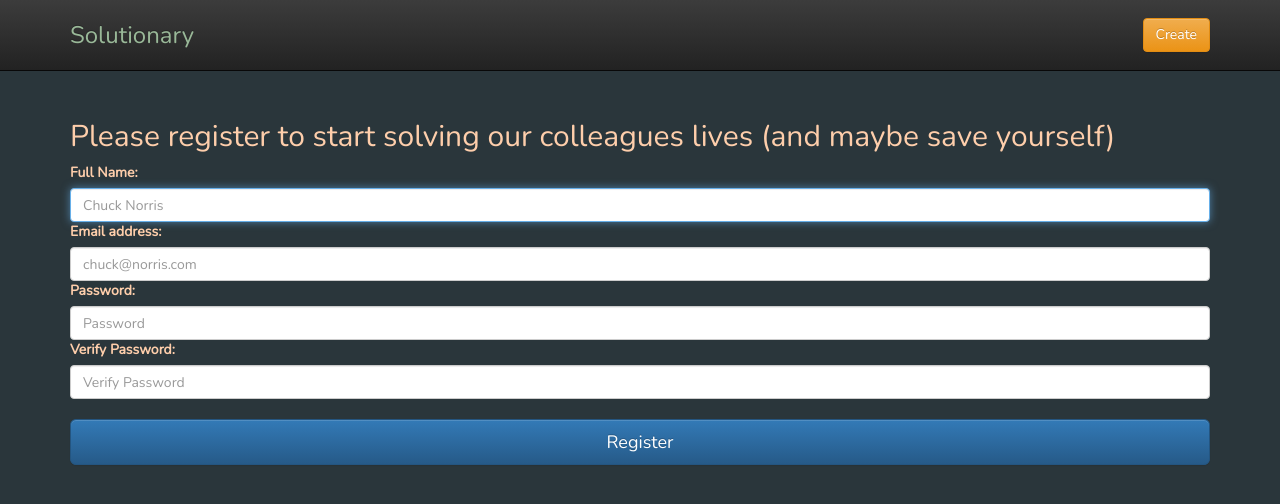
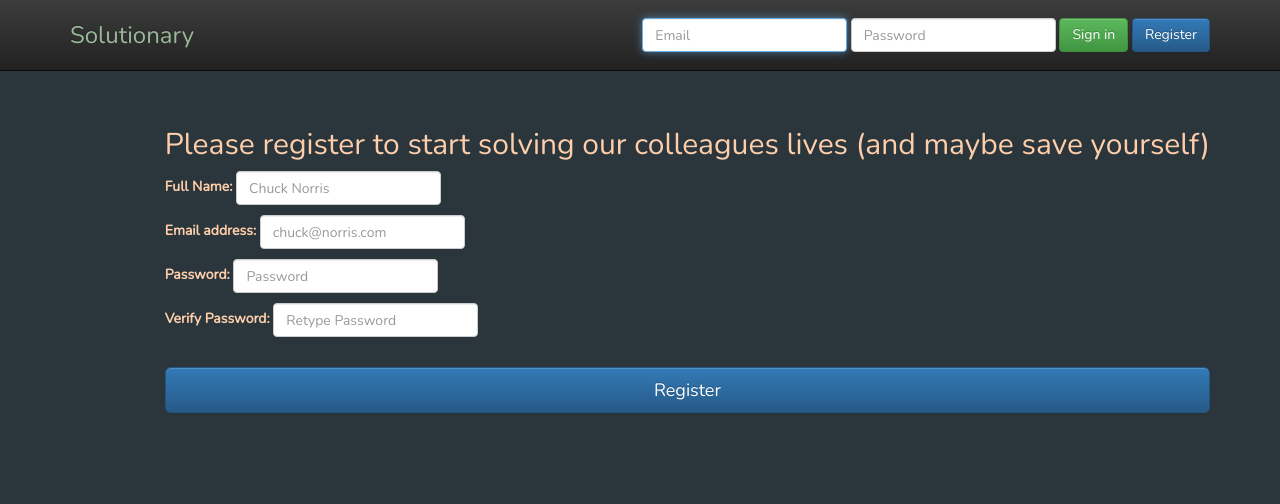
Before and after one commit to gitoso-College-Projects-ITA-2021/CES-22-Solutionary, a Flask app: template templates/register.html in a window 1280 px wide. Shown: the top 504 px of the page. Run offline with Flask 2, Linux system fonts and the light colour scheme; the template is opened without the code that fills it: values that come from a table or form of the project are taken from there, others are empty; some libraries are stand-ins or nearby versions.

Commit message:
Add basic design files

```diff
--- a/app.py
+++ b/app.py
@@ -16,7 +16,17 @@ db = SQLAlchemy(app)
 
 @app.route("/", methods=['GET', 'POST'])
 def index():
+    login_form = LoginForm()
+    app.jinja_env.globals['login_form'] = login_form
+    app.jinja_env.globals['logged'] = False
 
+    if login_form.validate_on_submit():
+        app.jinja_env.globals['logged'] = True
+        return render_template("index.html")
+    return render_template("index.html")
+
+@app.route('/register/', methods=['GET', 'POST'])
+def register():
     reg_form = RegistrationForm()
 
     if reg_form.validate_on_submit():
@@ -28,26 +38,9 @@ def index():
         db.session.add(user)
         db.session.commit()
 
-        return redirect(url_for('login'))
+        return redirect(url_for('index'))
 
-
-
-    return render_template('index.html', form=reg_form)
-
-@app.route("/login", methods=['GET', 'POST'])
-def login():
-
-    login_form = LoginForm()
-
-    # Allow login if validation success
-    if login_form.validade_on_submit():
-        return "Logged in, finally!"
-
-    return render_template("login.html", form=login_form)
-
-@app.route('/register/')
-def register():
-    return render_template('register.html')
+    return render_template('register.html', form=reg_form)
 
 @app.route('/search/')
 def search():
--- a/requirements.txt
+++ b/requirements.txt
@@ -1,4 +1,5 @@
 flask
 flask_sqlalchemy
 flask_wtf
+psycopg2-binary
 gunicorn
--- a/templates/layout.html
+++ b/templates/layout.html
@@ -32,44 +32,23 @@
                     <a id="navbar-logo-text" class="navbar-brand" href="/">Solutionary</a>
                     </div>
                     <div id="navbar" class="navbar-collapse collapse">
+                        {% if logged %}
+                        <form class="navbar-form navbar-right">
+                            <p>Logged in!</p>
+                        </form>
+                        {% else %}
                         <form action="{{url_for('index')}}", method="POST" class="navbar-form navbar-right">
                             <div class="form-group">
-                                {{ form.username(class_='form-control',
-                                    placeholder='Username', autocomplete='off',
-                                    autofocus=true)}}
-                                <ul>
-                                    {% for error in form.username.errors %}
-                                        <li>{{ error }}</li>
-                                    {% endfor %}
-                                </ul>
-                            <!-- <input type="text" placeholder="Email" class="form-control">-->
+                            {{ login_form.username(class_='form-control', placeholder='Email', autocomplete='off', autofocus=true)}}
                             </div>
                             <div class="form-group">
-                                    {{ form.password(class_='form-control',
-                                    placeholder='Password')}}
-
-                                    <ul>
-                                        {% for error in form.password.errors %}
-                                            <li>{{ error }}</li>
-                                        {% endfor %}
-                                    </ul>
-
-                             <!-- <input type="password" placeholder="Password" class="form-control">-->
+                            {{ login_form.password(class_='form-control', placeholder='Password')}}
                             </div>
-                            <div class="form-group">
-                                    {{ form.confirm_pswd(class_='form-control',
-                                    placeholder='Retype Password')}}
-
-                                    <ul>
-                                        {% for error in form.confirm_pswd.errors %}
-                                            <li>{{ error }}</li>
-                                        {% endfor %}
-                                    </ul>
-                             <!-- <input type="password" placeholder="Password" class="form-control">-->
-                            </div>
-                            <input type="submit" value="Create" class="btn btn-warning">
-                            {{ form.csrf_token }}
+                            <input type="submit" value="Sign in" class="btn btn-success">
+                            <a class="btn btn-primary" href="/register">Register</a>
+                            {{ login_form.csrf_token }}
                         </form>
+                        {% endif %}
                     </div><!--/.navbar-collapse -->
                 </div>
             </nav>
--- a/templates/register.html
+++ b/templates/register.html
@@ -4,18 +4,39 @@
 
 </div>
 <div class="container">
-    <form class="form-signin">
+    <form action="{{url_for('register')}}", method="POST" class="form-signin navbar-form navbar-right">
         <h2 class="form-signin-heading">Please register to start solving our colleagues lives (and maybe save yourself)</h2>
-        <label for="inputName">Full Name:</label>
-        <input type="text" id="inputName" class="form-control" placeholder="Chuck Norris" required autofocus>
-        <label for="inputEmail">Email address:</label>
-        <input type="email" id="inputEmail" class="form-control" placeholder="chuck@norris.com" required autofocus>
-        <label for="inputPassword">Password:</label>
-        <input type="password" id="inputPassword" class="form-control" placeholder="Password" required>
-        <label for="inputVerify">Verify Password:</label>
-        <input type="password" id="inputVerify" class="form-control" placeholder="Verify Password" required>
+        <label for="fullname">Full Name:</label>
+        {{ form.fullname(class_='form-control', placeholder='Chuck Norris', autocomplete='off', autofocus=true)}}
+        <ul>
+            {% for error in form.fullname.errors %}
+                <li>{{ error }}</li>
+            {% endfor %}
+        </ul>
+        <label for="username">Email address:</label>
+        {{ form.username(class_='form-control', placeholder='chuck@norris.com', autocomplete='off', autofocus=true)}}
+        <ul>
+            {% for error in form.username.errors %}
+                <li>{{ error }}</li>
+            {% endfor %}
+        </ul>
+        <label for="password">Password:</label>
+        {{ form.password(class_='form-control', placeholder='Password')}}
+        <ul>
+            {% for error in form.password.errors %}
+                <li>{{ error }}</li>
+            {% endfor %}
+        </ul>
+        <label for="confirm_pswd">Verify Password:</label>
+        {{ form.confirm_pswd(class_='form-control', placeholder='Retype Password')}}
+        <ul>
+            {% for error in form.confirm_pswd.errors %}
+                <li>{{ error }}</li>
+            {% endfor %}
+        </ul>
         <label for="register"></label>
         <button id="register" class="btn btn-lg btn-primary btn-block" type="submit">Register</button>
+        {{ form.csrf_token }}
     </form>
 </div> <!-- /container -->
 {% endblock %}
--- a/wtform_fields.py
+++ b/wtform_fields.py
@@ -10,25 +10,28 @@ def invalid_credentials(form, field):
     username = form.username.data
     password = field.data
 
-    user_object = User.query.filter_by(username=username.data).first()
+    user_object = User.query.filter_by(username=username).first()
     if user_object is None:
         raise ValidationError("Username or password is incorrect")
-    elif password != user.object.password:
+    elif password != user_object.password:
         raise ValidationError("Username or password is incorrect")
 
 class RegistrationForm(FlaskForm):
     """" Registration form """
 
+
+    fullname = StringField("fullname_label",
+        validators=[InputRequired(message="Name required"),
+        Length(min=4, max=10, message="Username must be between 4 and 10 characters")])
     username = StringField("username_label",
-        validators=[InputRequired(message="Username required"),
-        Length(min=4, max=10, message="Username must be between 4 and 10 characters")])
+        validators=[InputRequired(message="Email required"),
+        Length(min=4, max=10, message="Email must be between 4 and 10 characters")])
     password = PasswordField("password_label",
         validators=[InputRequired(message="Password required"),
         Length(min=4, max=10, message="Password must be between 4 and 10 characters")])
     confirm_pswd = PasswordField("confirm_pswd_lab",
         validators=[InputRequired(message="Password required"),
         EqualTo('password', message="Passwords must match")])
-    submit_button = SubmitField('Create')
 
     def validate_username(self, username):
         user_object = User.query.filter_by(username=username.data).first()
@@ -43,4 +46,3 @@ class LoginForm(FlaskForm):
     password = StringField('password_label',
         validators=[InputRequired(message="Password required"),
         invalid_credentials])
-    submit_button = SubmitField('Log In')
```
